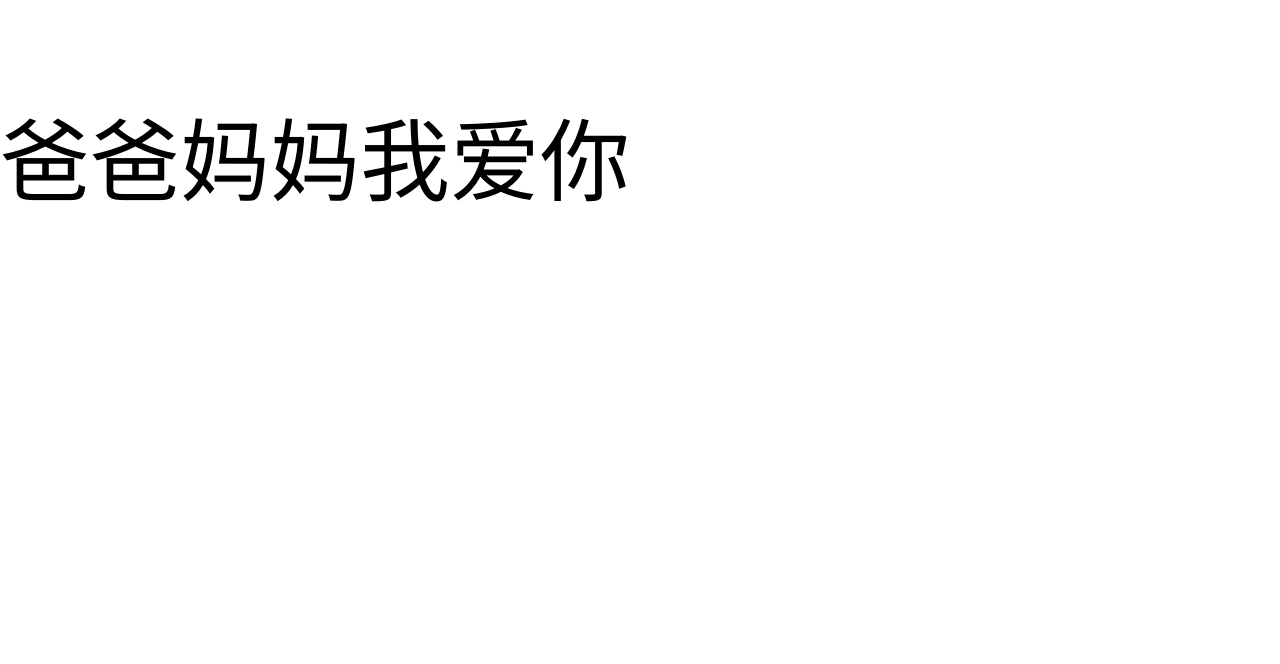
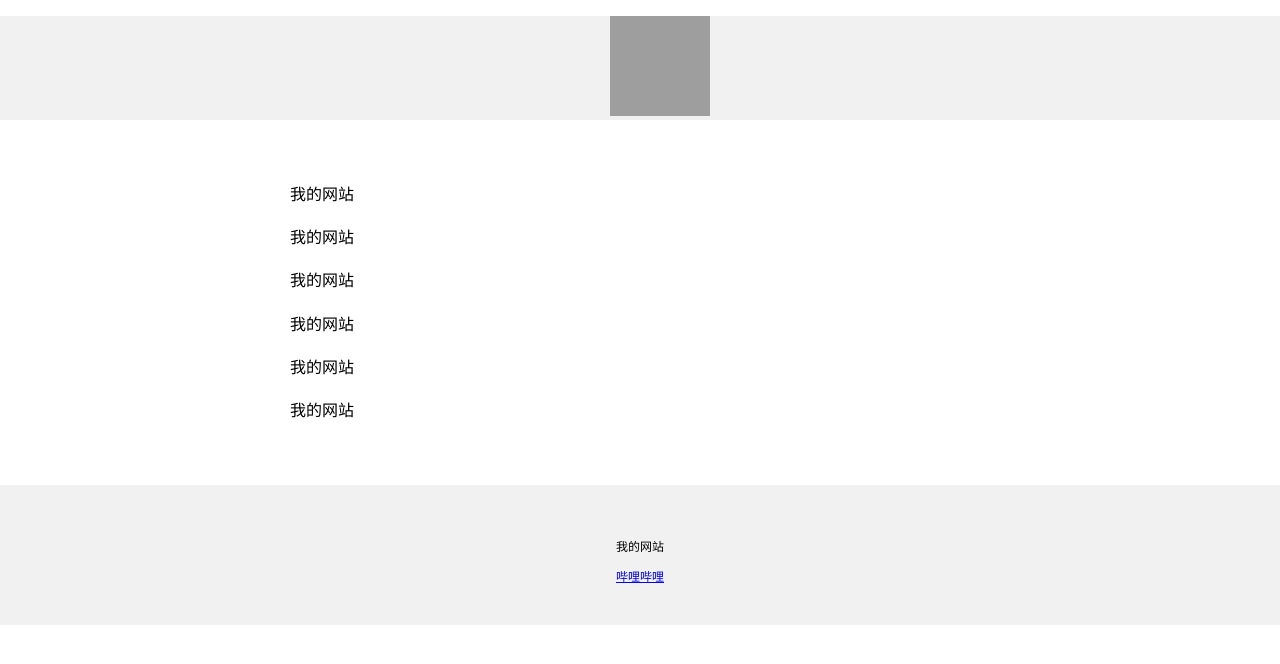
Before and after one commit to kdqs111/ro01, a plain HTML site: page index.html in a window 1280 px wide. Drawn offline with Linux system fonts and the light colour scheme; grey boxes are pictures that could not be loaded.

Commit message:
Add files via upload

```diff
--- a/index.html
+++ b/index.html
@@ -3,8 +3,7 @@
   <head>
     <meta charset="utf-8">
     <meta name="viewport" content="width=device-width, initial-scale=1" />
-    <title>我的网站
-  </title>
+    <title>康文昌的在线HTML 教学小工具</title>
     <style>
       body {
         margin: 0;
@@ -12,7 +11,32 @@
     </style>
   </head>
   <body>
-    <p style="
-    font-size:90px">爸爸妈妈我爱你</p>
+    <dir style="
+    background-color: #f1f1f1;
+    text-align: center;
+    padding: 40px；
+  ">
+      <img src="https://i.imgs.ovh/2025/03/09/CLVaU.jpeg" alt="残年所欲" width="100" height="100">
+    </dir >
+    <div style="
+    max-width: 700px;
+    margin: 30px auto;
+    padding: 15px;
+    line-height: 1.7">
+      <p>我的网站</p>
+      <p>我的网站</p>
+      <p>我的网站</p>
+      <p>我的网站</p>
+      <p>我的网站</p>
+      <p>我的网站</p>
+    </div>
+    <dir style="
+    background-color: #f1f1f1;
+    text-align: center;
+    padding: 40px;
+    font-size:12px;
+  ">
+    <p>我的网站</p>
+    <a href="https://www.bilibili.com/">哔哩哔哩</a>
   </body>
 </html>
```
